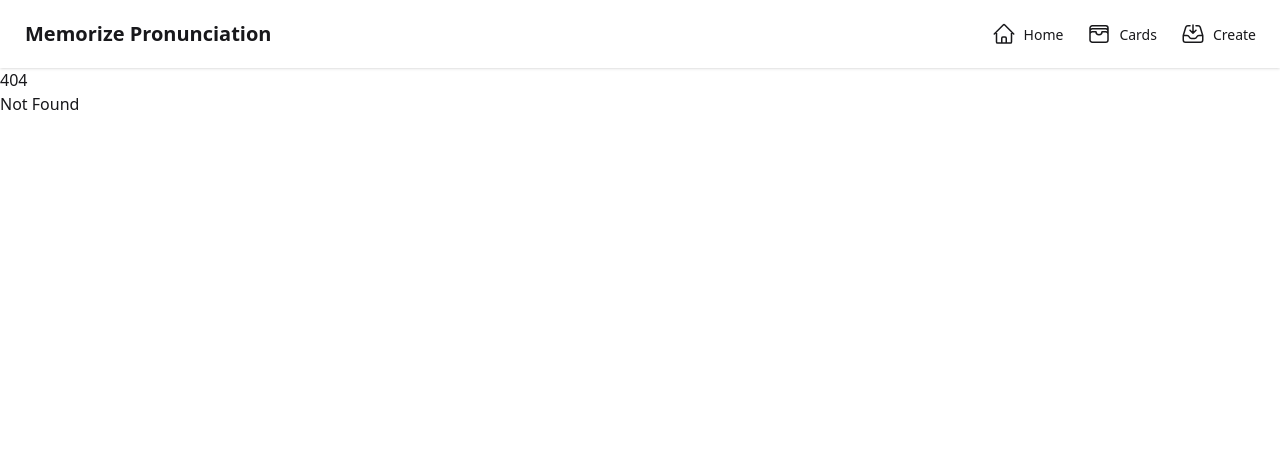
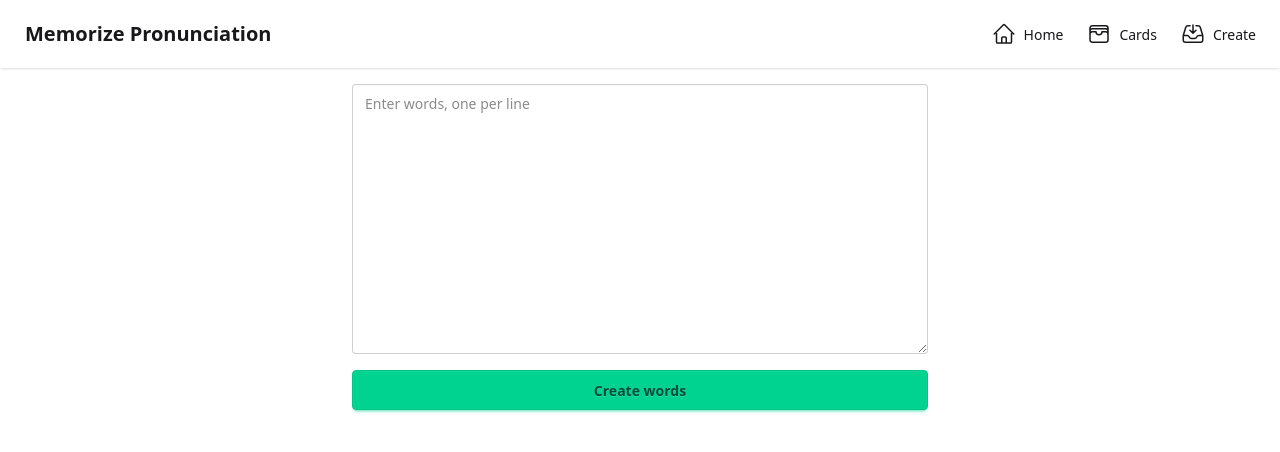
Before and after one commit to olena-palii/MemorizePronunciation, a SvelteKit app: page /create in a window 1280 px wide. Before the commit this address had no page. Shown: the top 452 px of the page. Built offline with nearby package versions, Linux system fonts and the light colour scheme.

Commit message:
Create words page

```diff
--- /dev/null
+++ b/src/routes/create/+page.svelte
@@ -0,0 +1,44 @@
+<script lang="ts">
+  import { Word, apiWords, Loader } from "$lib";
+  import type { SaveStatisticsDto } from "$lib";
+
+  let text = "";
+  let stat: SaveStatisticsDto;
+
+  let saving: boolean = false;
+  async function saveWords() {
+    text = text.trim();
+    if (!text) return;
+    const words: Word[] = text
+      .split("\n")
+      .map((word: string) => new Word({ word }))
+      .filter((word: Word) => word.word !== "");
+    text = "";
+    if (words.length === 0) return;
+    saving = true;
+    try {
+      stat = await apiWords.saveWords(words);
+    } finally {
+      saving = false;
+    }
+  }
+</script>
+
+<form class="flex flex-col items-center min-h-screen gap-4 p-4" id="create-words" onsubmit={saveWords}>
+  <textarea class="textarea w-full max-w-xl" rows="12" placeholder="Enter words, one per line" bind:value={text}></textarea>
+  {#if saving}
+    <Loader />
+  {:else}
+      <button type="submit" class="btn btn-success flex w-full max-w-xl">Create words</button>
+      <div class="join flex w-full max-w-xl">
+        {#if stat}
+          <div class="flex gap-4 p-4"  id="create-stat">
+            {#if stat.created.count > 0}<span class="text-green-500">Created: {stat.created.count}</span>{/if}
+            {#if stat.updated.count > 0}<span class="text-blue-500">Updated: {stat.updated.count}</span>{/if}
+            {#if stat.duplicates.count > 0}<span class="text-yellow-500">Duplicates: {stat.duplicates.count}</span>{/if}
+            {#if stat.skipped.count > 0}<span class="text-gray-500">Skipped: {stat.skipped.count}</span>{/if}
+          </div>
+        {/if}
+      </div>
+  {/if}
+</form>
```
